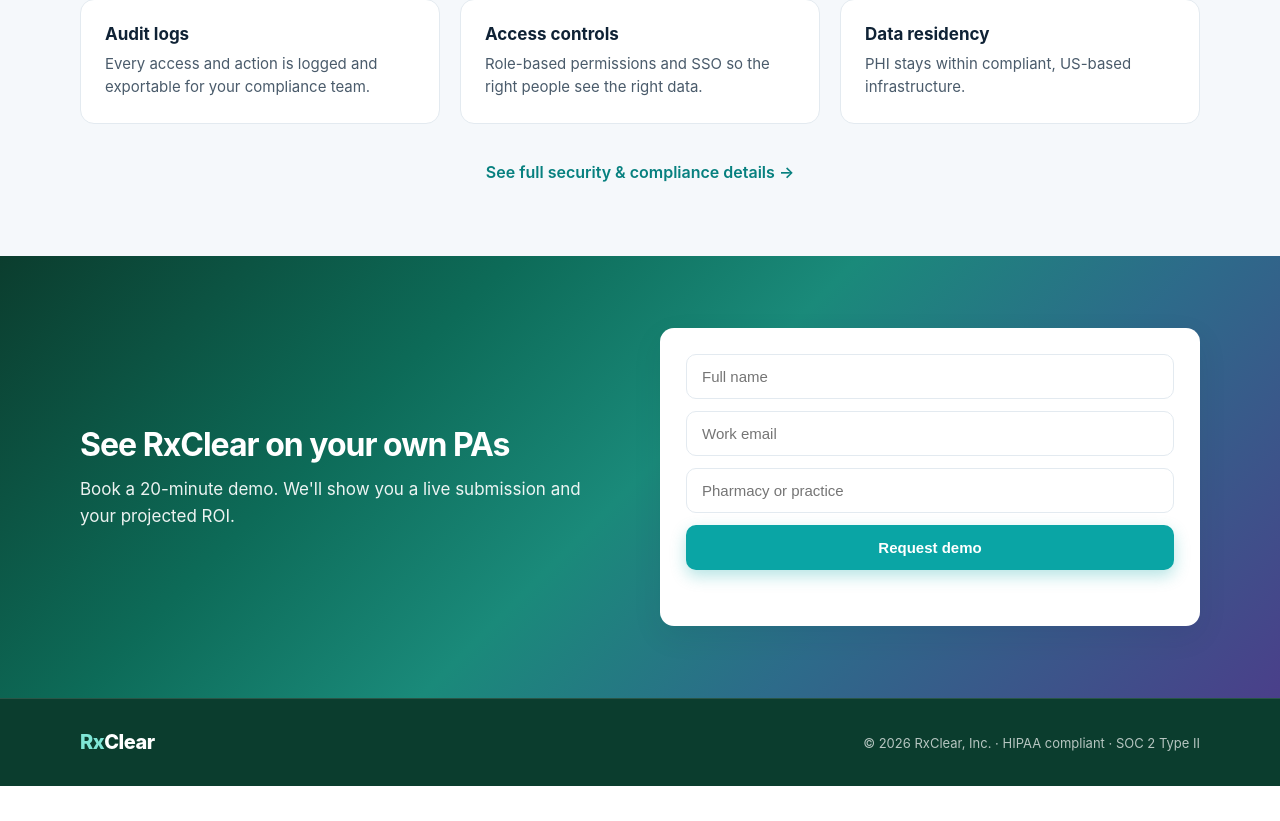
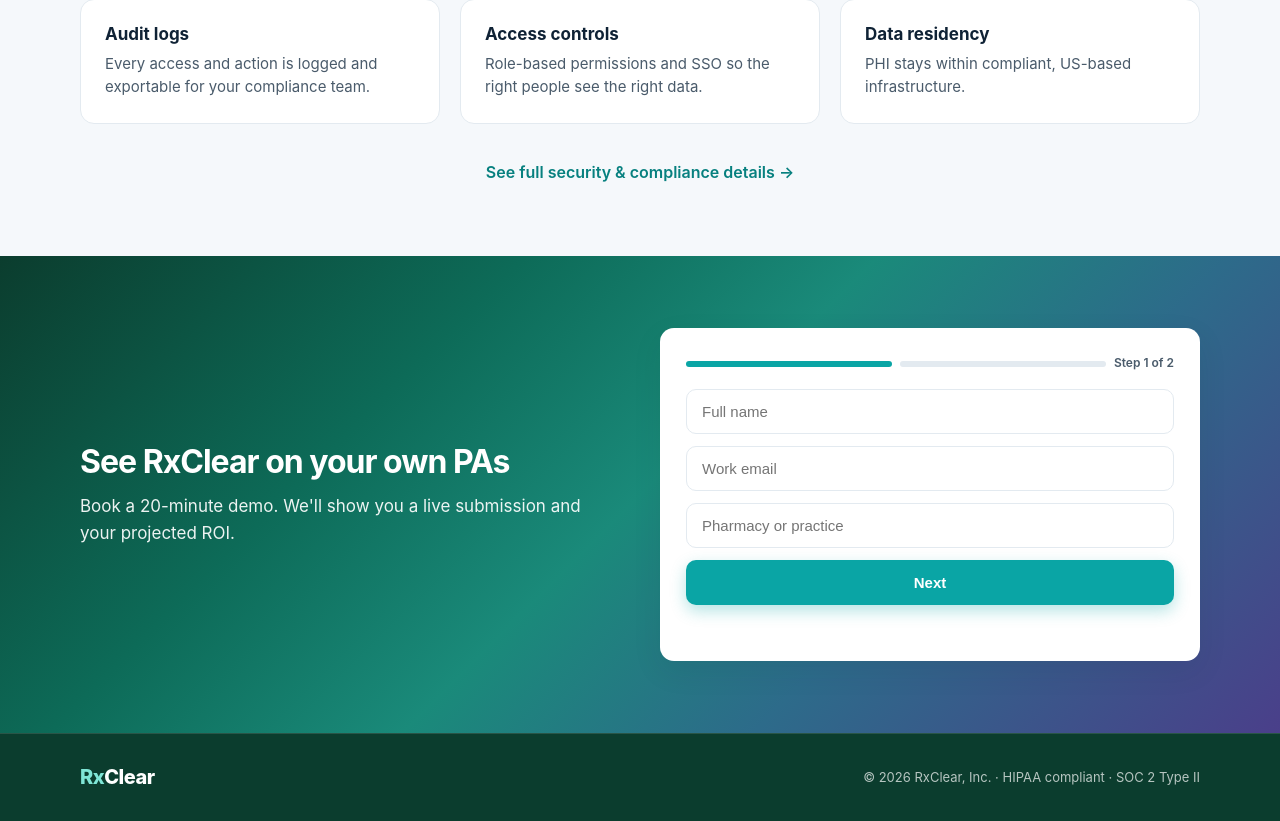
Before and after one commit to pkarakala/healthcareAI, a React (Vite) app: page / in a window 1280 px wide. Shown: the part 4724-5545 px from the top of the page. Before the commit the page ends 5510 px from the top, so only its background shows below. Built offline with nearby package versions, Linux system fonts and the light colour scheme.

Commit message:
feat(demo): Convert demo form into a qualifying multi-step booking flow

```diff
--- a/src/components/DemoForm.jsx
+++ b/src/components/DemoForm.jsx
@@ -2,33 +2,70 @@
 import { demo } from "../data/site.js";
 import { track } from "../lib/analytics.js";
 
-const EMPTY = { name: "", email: "", org: "", company: "" }; // `company` = honeypot
+const EMPTY = {
+  name: "",
+  email: "",
+  org: "",
+  role: "",
+  volume: "",
+  system: "",
+  company: "", // honeypot
+};
 
 export default function DemoForm() {
+  const [step, setStep] = useState(1);
   const [form, setForm] = useState(EMPTY);
   const [status, setStatus] = useState("idle"); // idle | submitting | success | error
   const [msg, setMsg] = useState("");
 
   const update = (e) => setForm({ ...form, [e.target.name]: e.target.value });
 
+  const step1Valid = form.name && form.email && form.org;
+
+  const next = () => {
+    if (!step1Valid) {
+      setStatus("error");
+      setMsg("Please fill in every field.");
+      return;
+    }
+    setStatus("idle");
+    setMsg("");
+    track("demo_step_completed", { step: 1 });
+    setStep(2);
+  };
+
+  const back = () => {
+    setStatus("idle");
+    setMsg("");
+    setStep(1);
+  };
+
   const submit = async (e) => {
     e.preventDefault();
-
-    // Honeypot: real users never fill this hidden field.
-    if (form.company) return;
-
-    if (!form.name || !form.email || !form.org) {
+    if (form.company) return; // honeypot
+    if (!step1Valid) {
+      setStep(1);
       setStatus("error");
       setMsg("Please fill in every field.");
       return;
     }
 
-    // No endpoint configured yet → local demo mode (nothing is sent).
+    const payload = {
+      name: form.name,
+      email: form.email,
+      organization: form.org,
+      role: form.role,
+      monthly_pa_volume: form.volume,
+      current_system: form.system,
+      _subject: "New RxClear demo request",
+    };
+
     if (!demo.endpoint) {
       track("demo_submitted", { mode: "demo" });
       setStatus("success");
       setMsg(`Thanks ${form.name} — we'll reach out at ${form.email} shortly. (Demo mode: not sent)`);
       setForm(EMPTY);
+      setStep(1);
       return;
     }
 
@@ -38,12 +75,7 @@
       const res = await fetch(demo.endpoint, {
         method: "POST",
         headers: { "Content-Type": "application/json", Accept: "application/json" },
-        body: JSON.stringify({
-          name: form.name,
-          email: form.email,
-          organization: form.org,
-          _subject: "New RxClear demo request",
-        }),
+        body: JSON.stringify(payload),
       });
 
       if (res.ok) {
@@ -51,6 +83,7 @@
         setStatus("success");
         setMsg(`Thanks ${form.name} — we'll reach out at ${form.email} shortly.`);
         setForm(EMPTY);
+        setStep(1);
       } else {
         const data = await res.json().catch(() => ({}));
         setStatus("error");
@@ -66,6 +99,7 @@
   };
 
   const submitting = status === "submitting";
+  const succeeded = status === "success";
 
   return (
     <section id="demo" className="cta">
@@ -77,7 +111,19 @@
             projected ROI.
           </p>
         </div>
+
         <form className="demo-form" onSubmit={submit} noValidate>
+          {!succeeded && (
+            <div className="form-progress" aria-hidden="true">
+              <span className={step >= 1 ? "on" : ""} />
+              <span className={step >= 2 ? "on" : ""} />
+              <small>Step {step} of 2</small>
+            </div>
+          )}
+
+          {/* Step 1 — contact */}
+          {step === 1 && !succeeded && (
+            <>
               <input
                 type="text"
                 name="name"
@@ -85,7 +131,6 @@
                 aria-label="Full name"
                 value={form.name}
                 onChange={update}
-            disabled={submitting}
               />
               <input
                 type="email"
@@ -94,7 +139,6 @@
                 aria-label="Work email"
                 value={form.email}
                 onChange={update}
-            disabled={submitting}
               />
               <input
                 type="text"
@@ -103,9 +147,48 @@
                 aria-label="Pharmacy or practice"
                 value={form.org}
                 onChange={update}
-            disabled={submitting}
               />
-          {/* Honeypot field — hidden from real users, catches bots */}
+              <button type="button" className="btn btn-primary" onClick={next}>
+                Next
+              </button>
+            </>
+          )}
+
+          {/* Step 2 — qualifiers */}
+          {step === 2 && !succeeded && (
+            <>
+              <select name="role" aria-label="Your role" value={form.role} onChange={update}>
+                <option value="">Your role (optional)</option>
+                {demo.roles.map((r) => (
+                  <option key={r} value={r}>{r}</option>
+                ))}
+              </select>
+              <select name="volume" aria-label="Monthly PA volume" value={form.volume} onChange={update}>
+                <option value="">Monthly PA volume (optional)</option>
+                {demo.volumes.map((v) => (
+                  <option key={v} value={v}>{v}</option>
+                ))}
+              </select>
+              <input
+                type="text"
+                name="system"
+                placeholder="Current EHR / pharmacy system (optional)"
+                aria-label="Current EHR or pharmacy system"
+                value={form.system}
+                onChange={update}
+              />
+              <div className="form-actions">
+                <button type="button" className="btn btn-ghost" onClick={back} disabled={submitting}>
+                  Back
+                </button>
+                <button type="submit" className="btn btn-primary" disabled={submitting}>
+                  {submitting ? "Sending…" : "Request demo"}
+                </button>
+              </div>
+            </>
+          )}
+
+          {/* Honeypot — hidden from real users, catches bots */}
           <input
             type="text"
             name="company"
@@ -116,9 +199,7 @@
             aria-hidden="true"
             style={{ position: "absolute", left: "-9999px", width: "1px", height: "1px" }}
           />
-          <button type="submit" className="btn btn-primary" disabled={submitting}>
-            {submitting ? "Sending…" : "Request demo"}
-          </button>
+
           <p
             className="form-msg"
             role="status"
--- a/src/data/site.js
+++ b/src/data/site.js
@@ -154,6 +154,21 @@
   // Leave empty ("") to keep local demo mode (shows confirmation, sends nothing).
   // Example: "https://formspree.io/f/xxxxabcd"
   endpoint: "https://formspree.io/f/xnjyrvga",
+
+  // Options for the qualifying step of the demo booking flow.
+  roles: [
+    "Pharmacist",
+    "Pharmacy manager / owner",
+    "Office manager",
+    "Provider / prescriber",
+    "Other",
+  ],
+  volumes: [
+    "Under 100 / month",
+    "100–500 / month",
+    "500–1,000 / month",
+    "1,000+ / month",
+  ],
 };
 
 export const analytics = {
--- a/src/index.css
+++ b/src/index.css
@@ -342,9 +342,15 @@
 .cta-copy h2 { font-size: 32px; letter-spacing: -1px; margin-bottom: 12px; }
 .cta-copy p { font-size: 17px; opacity: 0.92; margin: 0; }
 .demo-form { display: flex; flex-direction: column; gap: 12px; background: #fff; padding: 26px; border-radius: var(--radius); box-shadow: var(--shadow); }
-.demo-form input { padding: 13px 15px; border: 1px solid var(--line); border-radius: 10px; font-size: 15px; }
-.demo-form input:focus { outline: none; border-color: var(--accent); }
+.demo-form input, .demo-form select { padding: 13px 15px; border: 1px solid var(--line); border-radius: 10px; font-size: 15px; background: #fff; color: var(--ink); }
+.demo-form input:focus, .demo-form select:focus { outline: none; border-color: var(--accent); }
 .demo-form button:disabled { opacity: 0.65; cursor: default; transform: none; }
+.form-progress { display: flex; align-items: center; gap: 8px; margin-bottom: 4px; }
+.form-progress span { height: 6px; flex: 1; border-radius: 999px; background: var(--line); transition: background 0.2s ease; }
+.form-progress span.on { background: var(--accent); }
+.form-progress small { flex: 0 0 auto; color: var(--ink-soft); font-size: 12px; font-weight: 600; }
+.form-actions { display: flex; gap: 12px; }
+.form-actions .btn { flex: 1; text-align: center; }
 .form-msg { margin: 0; font-size: 14px; color: var(--ok); font-weight: 600; min-height: 18px; }
 
 /* Footer */
```
Also changed, not shown: 1 other file (tests, documents, lock files or other folders). Lines whose indentation alone changed are shown as unchanged.
